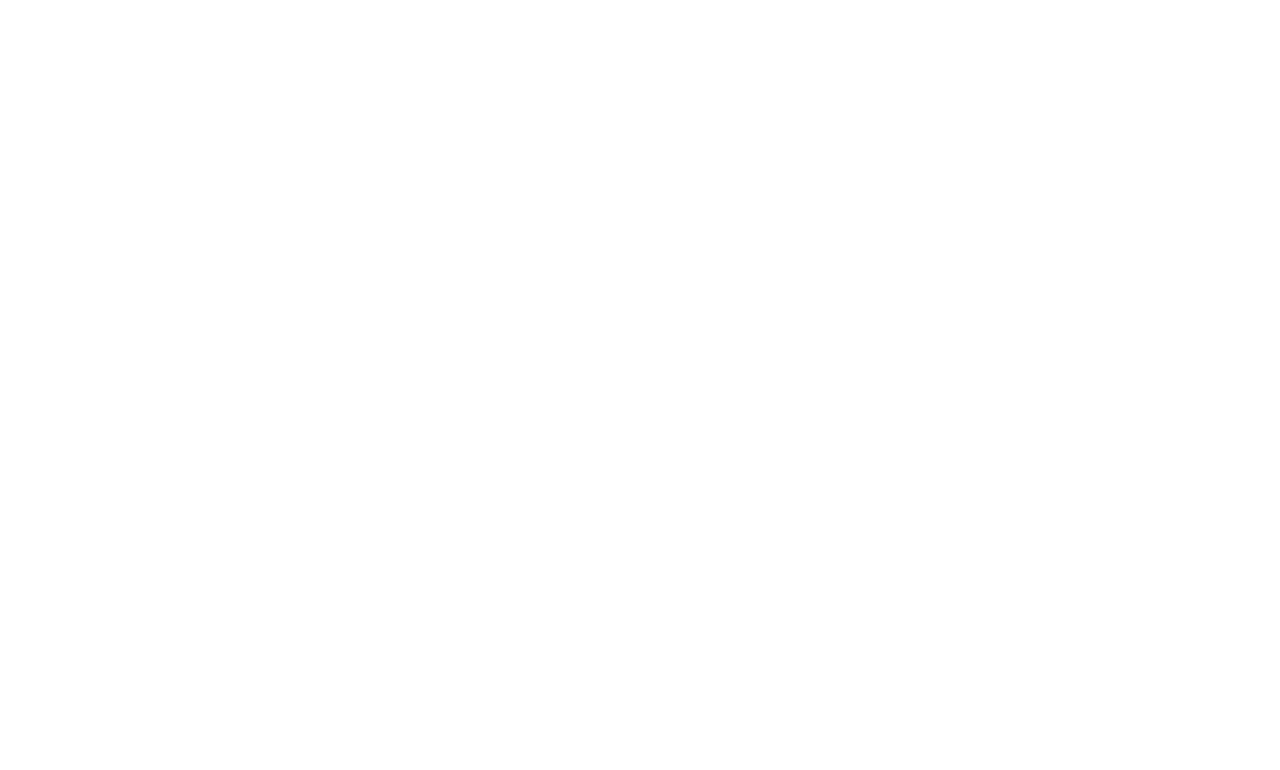
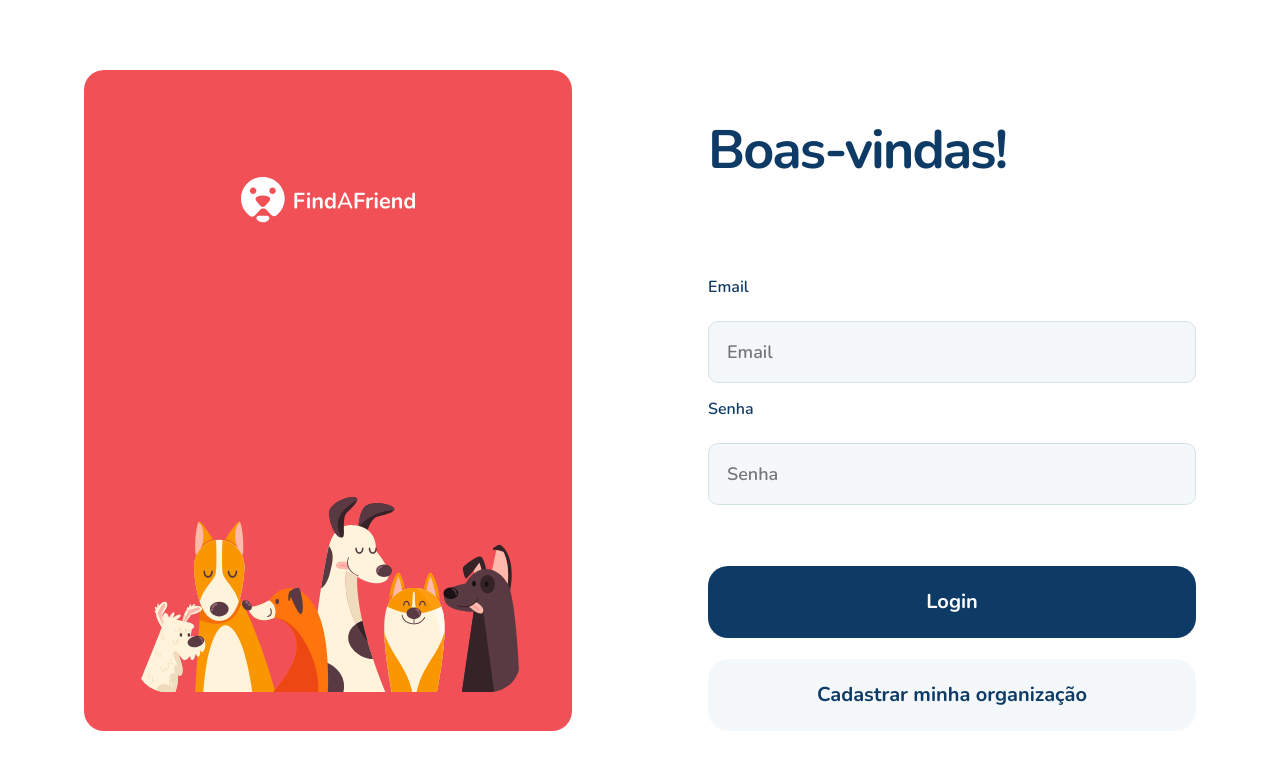
Before and after one commit to Ricmaloy/gcc-ignite, a React (Vite) app: page /login in a window 1280 px wide. Before the commit this address had no page. Shown: the top 770 px of the page. Built offline with nearby package versions, Linux system fonts and the light colour scheme.

Commit message:
chore: create login page

```diff
--- /dev/null
+++ b/src/pages/Login/index.tsx
@@ -0,0 +1,49 @@
+import {
+  Wrapper,
+  Container,
+  Card,
+  FormWrapper,
+  Form,
+  Buttons,
+  Button,
+} from './styles'
+
+import LogoHorizontal from '../../assets/icons/logo-horizontal.svg'
+import Pets from '../../assets/icons/pets.svg'
+
+export function Login() {
+  return (
+    <Wrapper>
+      <Container>
+        <Card>
+          <img src={LogoHorizontal} className="logo" alt="" />
+          <img src={Pets} alt="" />
+        </Card>
+        <FormWrapper>
+          <h1>Boas-vindas!</h1>
+          <Form>
+            <label htmlFor="email">Email</label>
+            <input type="text" name="email" id="email" placeholder="Email" />
+
+            <label htmlFor="password">Senha</label>
+            <input
+              type="password"
+              name="password"
+              id="password"
+              placeholder="Senha"
+            />
+          </Form>
+
+          <Buttons>
+            <Button onClick={() => {}} className="primary">
+              Login
+            </Button>
+            <Button onClick={() => {}} className="secondary">
+              Cadastrar minha organização
+            </Button>
+          </Buttons>
+        </FormWrapper>
+      </Container>
+    </Wrapper>
+  )
+}
--- /dev/null
+++ b/src/pages/Login/styles.ts
@@ -0,0 +1,104 @@
+import styled from 'styled-components'
+
+export const Wrapper = styled.div`
+  width: 100%;
+  height: 100vh;
+
+  display: flex;
+  justify-content: center;
+  align-items: center;
+`
+
+export const Container = styled.main`
+  max-width: 1112px;
+  width: 100%;
+  display: flex;
+  justify-content: space-between;
+  margin: 0 auto;
+`
+
+export const Card = styled.div`
+  width: 488px;
+  height: 661px;
+  display: flex;
+  flex-direction: column;
+  justify-content: space-between;
+  align-items: center;
+
+  background-color: #f15156;
+  border-radius: 20px;
+  padding: 107px 52px 39px;
+
+  .logo {
+    width: 174px;
+  }
+`
+
+export const FormWrapper = styled.div`
+  width: 488px;
+  display: flex;
+  flex-direction: column;
+  justify-content: flex-end;
+
+  h1 {
+    font-size: 54px;
+    color: #0d3b66;
+    line-height: 90%;
+    letter-spacing: -2px;
+    margin-bottom: 101px;
+  }
+`
+
+export const Form = styled.form`
+  display: flex;
+  flex-direction: column;
+  gap: 15px;
+
+  label {
+    font-size: 16px;
+    font-weight: 600;
+    color: #0d3b66;
+    margin-bottom: 8px;
+  }
+
+  input {
+    width: 100%;
+    font-size: 18px;
+    font-weight: 600;
+    color: #0d3b66;
+    border-radius: 10px;
+    padding: 18px;
+
+    background-color: #f5f8fa;
+    border: 1px solid #d3e2e5;
+  }
+`
+
+export const Buttons = styled.div`
+  width: 100%;
+  display: flex;
+  flex-direction: column;
+  gap: 21px;
+  margin-top: 61px;
+
+  .primary {
+    color: #ffffff;
+    background-color: #0d3b66;
+  }
+
+  .secondary {
+    color: #0d3b66;
+    background-color: #f5f8fa;
+  }
+`
+export const Button = styled.button`
+  width: 100%;
+  height: 72px;
+
+  font-size: 20px;
+  font-weight: 800;
+  text-align: center;
+  border-radius: 20px;
+  padding: 19px auto;
+  border: none;
+`
--- a/src/routes/index.tsx
+++ b/src/routes/index.tsx
@@ -1,3 +1,4 @@
+import { Login } from '@/pages/Login'
 import { Routes, Route } from 'react-router-dom'
 import { Home } from '../pages/Home'
 import { Map } from '../pages/Map'
@@ -6,6 +7,7 @@
   return (
     <Routes>
       <Route path="/" element={<Home />} />
+      <Route path="/login" element={<Login />} />
       <Route path="/map" element={<Map />} />
     </Routes>
   )
```
Also changed, not shown: src/assets/icons/logo-horizontal.svg (added), src/assets/icons/pets.svg (added).
